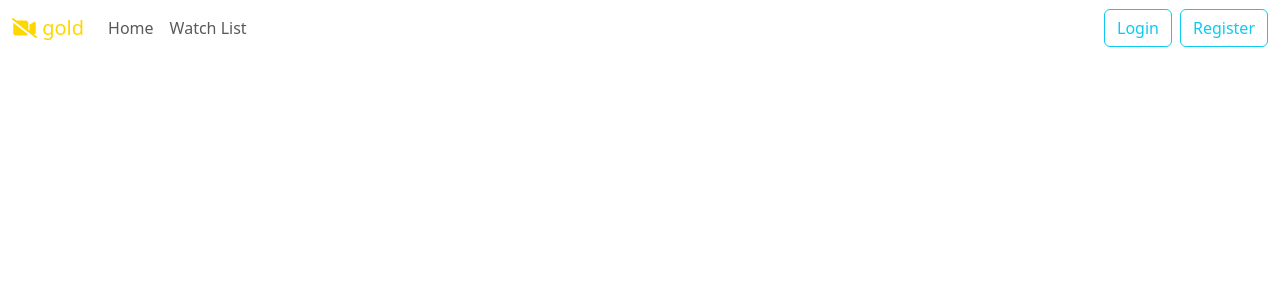
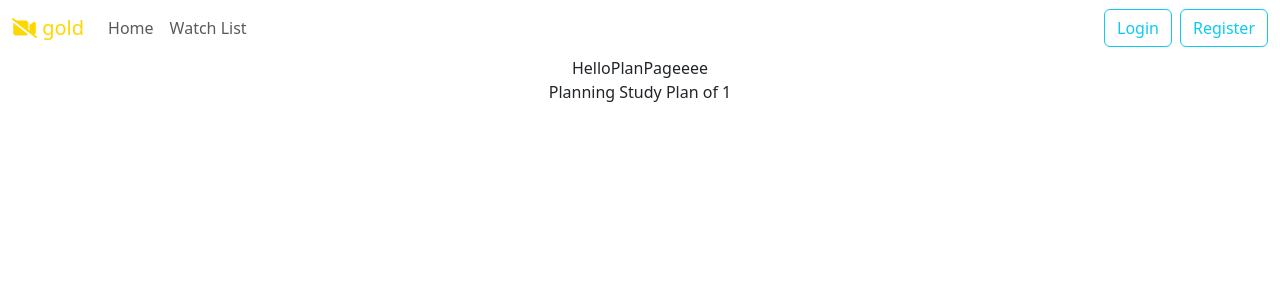
Before and after one commit to ShovalAb/OPlanner, a React (Create React App) app in the folder oplanner-gold-v1/: page /plan/1 in a window 1280 px wide. Shown: the top 300 px of the page. Built offline with nearby package versions, Linux system fonts and the light colour scheme.

Commit message:
Added basic routing to 2nd screen, with URL parameter

```diff
--- a/oplanner-gold-v1/src/App.js
+++ b/oplanner-gold-v1/src/App.js
@@ -6,6 +6,7 @@ import Layout from './components/Layout';
 import { Route, Routes } from 'react-router-dom';
 import Home from './components/home/Home';
 import Header from './components/header/Header';
+import PlanPage from './components/planpage/PlanPage';
 
 function App() {
   return (
@@ -14,6 +15,7 @@ function App() {
       <Routes>
         <Route path ="/" element={<Layout/>}>
         <Route path ="/" element={<Home/>}/>
+        <Route path ="/plan/:studyPlanId" element={<PlanPage/>}/>
         </Route>
       </Routes>
     </div>
--- /dev/null
+++ b/oplanner-gold-v1/src/components/planpage/PlanPage.js
@@ -0,0 +1,14 @@
+import React from "react";
+import { useParams } from "react-router-dom";
+
+const PlanPage = () => {
+    const routeParams = useParams();
+    return (
+        <div>
+            <div>HelloPlanPageeee</div>
+            <div>Planning Study Plan of {routeParams.studyPlanId}</div>
+        </div>
+    )
+}
+
+export default PlanPage
```
